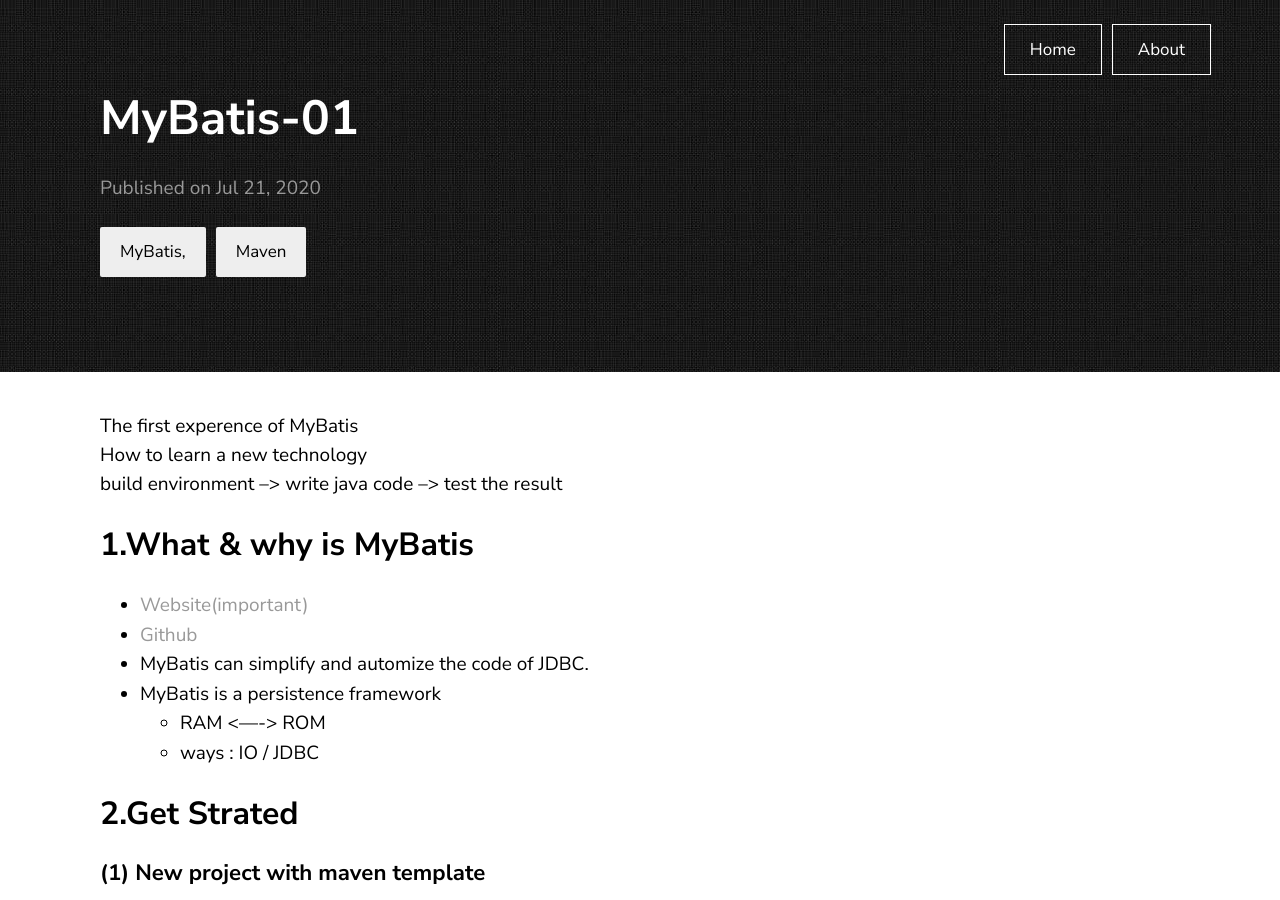
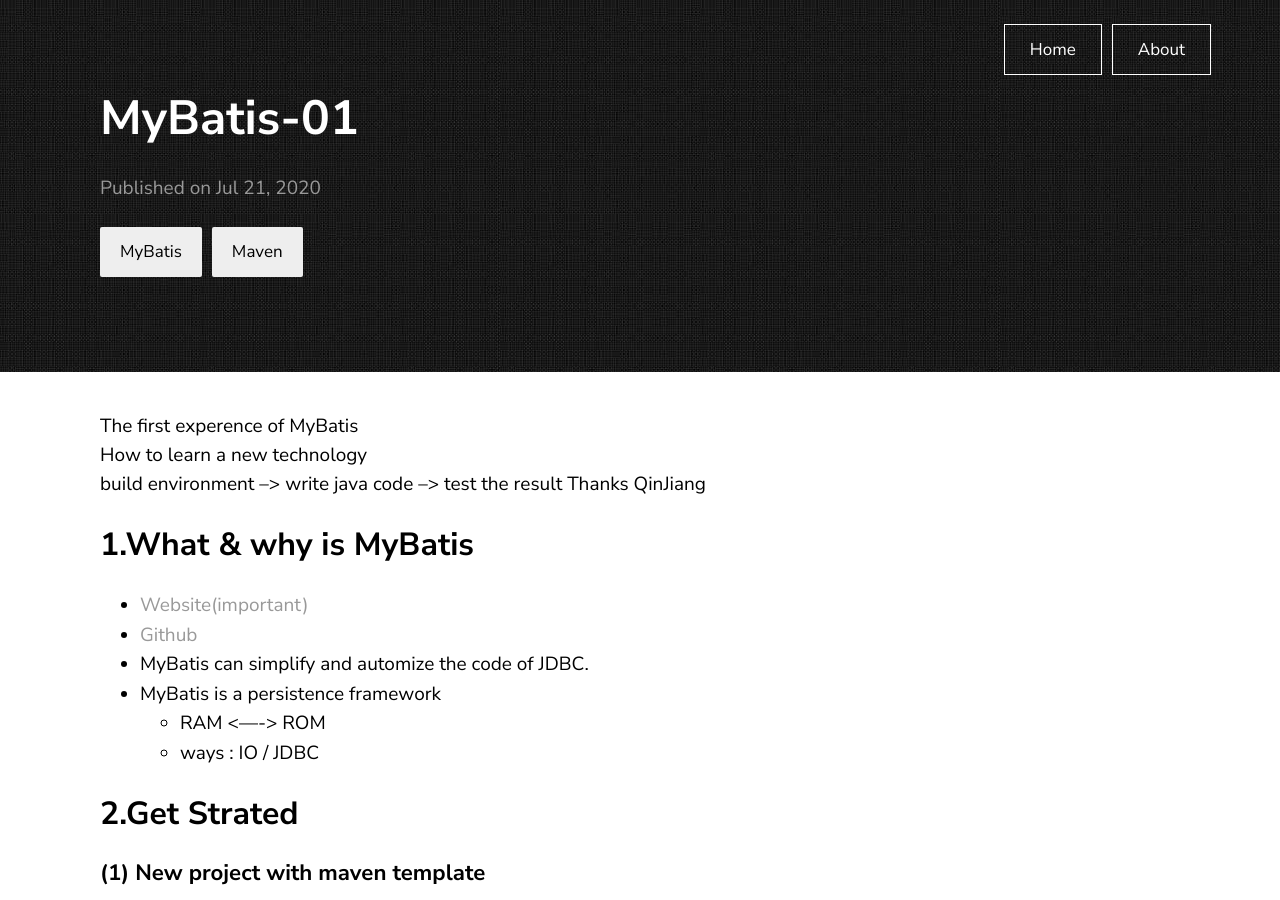
Before and after one commit to HBhakunamatata/HBhakunamatata.github.io, a Jekyll site: the page built from _posts/2020-07-22-MyBatis-01-GetStarted.markdown, in a window 1280 px wide and 900 px high. Built offline with Jekyll 4.4.1, drawn with Linux system fonts in a browser that asks for light colours.

Commit message:
add thanks

```diff
--- a/_posts/2020-07-22-MyBatis-01-GetStarted.markdown
+++ b/_posts/2020-07-22-MyBatis-01-GetStarted.markdown
@@ -3,11 +3,12 @@
 title: "MyBatis-01"
 description:
 date: 2020-07-21
-categories: MyBatis, Maven
+categories: MyBatis Maven
 ---
 The first experence of MyBatis
 How to learn a new technology
 build environment --> write java code --> test the result
+Thanks QinJiang
 
 ## 1.What & why is MyBatis
 
@@ -139,4 +140,4 @@
 
 - https://mybatis.org/mybatis-3/zh/getting-started.html
 
-~~
+~Thanks QinJiang~
```
Also changed, not shown: _posts/2020-07-23-MyBatis-02-CRUD.markdown (+10 -1 lines), _posts/2020-07-23-MyBatis-03-Configuraitons.markdown (+9 -1 lines).
